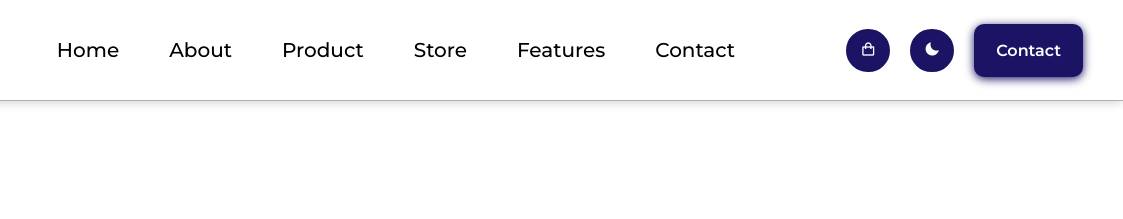
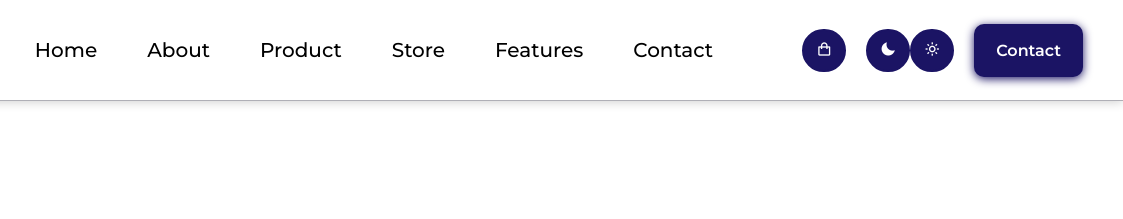
Before and after one commit to Abdelilah2009/Vora, a plain HTML site: page index.html in a window 1280 px wide. Shown: the top 219 px of the page, 157-1280 px from the left. Drawn offline with nearby package versions, Linux system fonts and the light colour scheme; files that its build step writes are made by us from their sources.

Commit message:
Update index.html

```diff
--- a/index.html
+++ b/index.html
@@ -37,7 +37,10 @@
       </ul>
       <div class="btns-bar">
         <div class="btn-nav"><i class='bx bx-shopping-bag'></i></div>
-        <div class="btn-nav"><i class='bx bxs-moon'></i></div>
+        <div id="theme-switch" class="flex">
+          <div class="btn-nav"><i class='bx bxs-moon'></i></div>
+          <div class="btn-nav dpl-none"><i class='bx bx-sun'></i></div>
+        </div>
         <div class="btn"><a href="#contact">Contact</a></div>
       </div>
       <div class="mobile">
```
